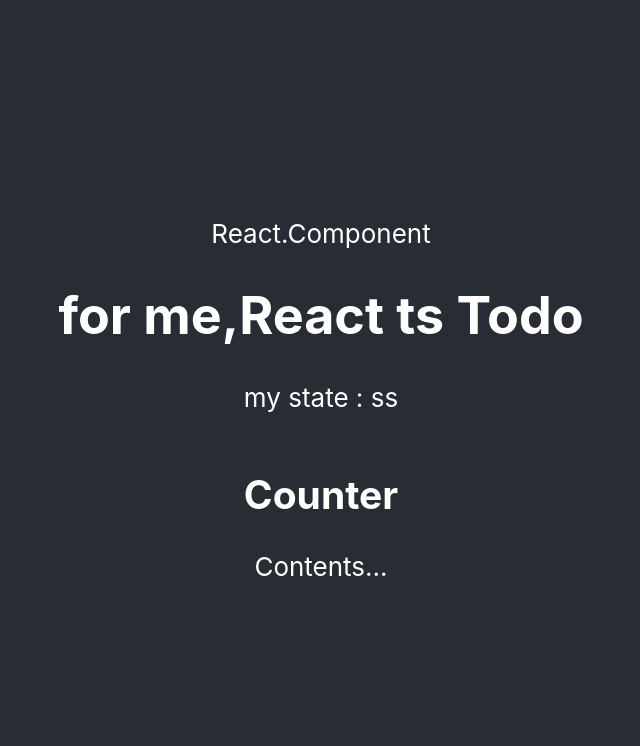
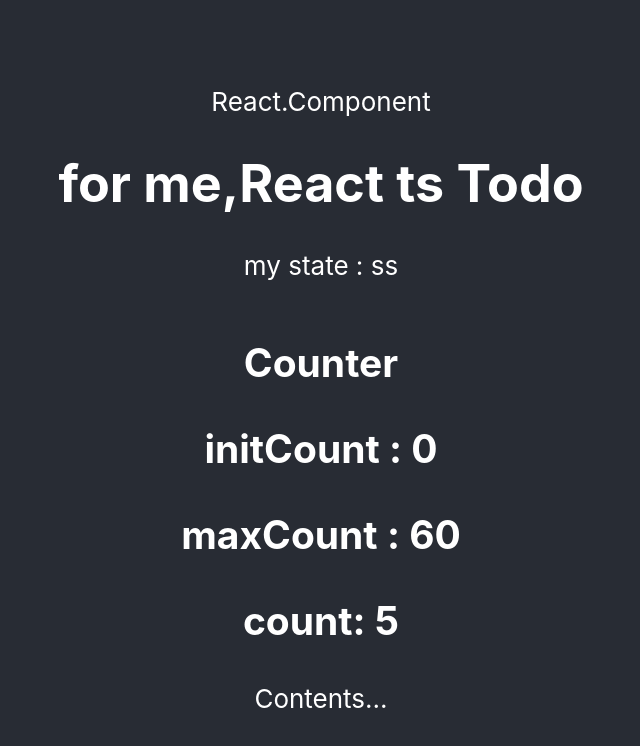
Before and after one commit to SinYongJu/ts-todo-react, a React (Create React App) app: page / in a window 1280 px wide. Shown: the top 746 px of the page, without its empty margins (319-959 px from the left). Built offline with nearby package versions, Linux system fonts and the light colour scheme.

Commit message:
ADD : Counter Component

```diff
--- a/src/components/App.tsx
+++ b/src/components/App.tsx
@@ -11,7 +11,7 @@
       <div className="App-header">
         <Header {...user}/>
         <main>
-          <Counter/>
+          <Counter initCount={0}/>
           Contents...
         </main>
       </div>
--- a/src/components/Counter.tsx
+++ b/src/components/Counter.tsx
@@ -1,10 +1,65 @@
 import React from 'react';
 
-class Counter extends React.Component<{},{}> {
+interface CounterProps {
+    initCount: number
+}
 
+interface CounterState {
+    maxCount: number,
+    count: number,
+}
+
+let interval : any;
+
+class Counter extends React.Component< CounterProps,CounterState> {
+    constructor(props : CounterProps){
+        super(props)
+        this.state = {
+            count : 0,
+            maxCount : 60
+        }
+    }
+    componentDidMount () {
+        console.log('componentDidMount')
+        interval = setInterval(this.increase,1000)
+    }
+
+    increase =()=>{
+        console.log('increase')
+      this.setState((state)=>{
+        const curr = state.count+1
+        // if(curr > state.maxCount){
+            // clearInterval(interval)
+            // return state
+        // }
+        return {
+            ...state,
+            count : curr
+        }
+      })
+    }
+    componentDidUpdate(){
+        const curr = this.state.count
+        // console.log('componentDidUpdate',curr)
+        if(curr + 1 > this.state.maxCount){
+            clearInterval(interval)
+            // console.log('end')
+        }
+    }
+    componentWillUpdate(){
+        // const curr = this.state.count
+        // console.log('componentWillUpdate',curr)
+    }
 
     render(){
-        return <h2>Counter</h2>
+        const {initCount} = this.props
+        const {maxCount,count} = this.state
+        return <h2>
+            Counter  <br/>
+            <p>initCount : {initCount}</p>
+            <p>maxCount : {maxCount}</p>
+            <p>count: {count}</p>
+         </h2>
     }
 }
 
```
